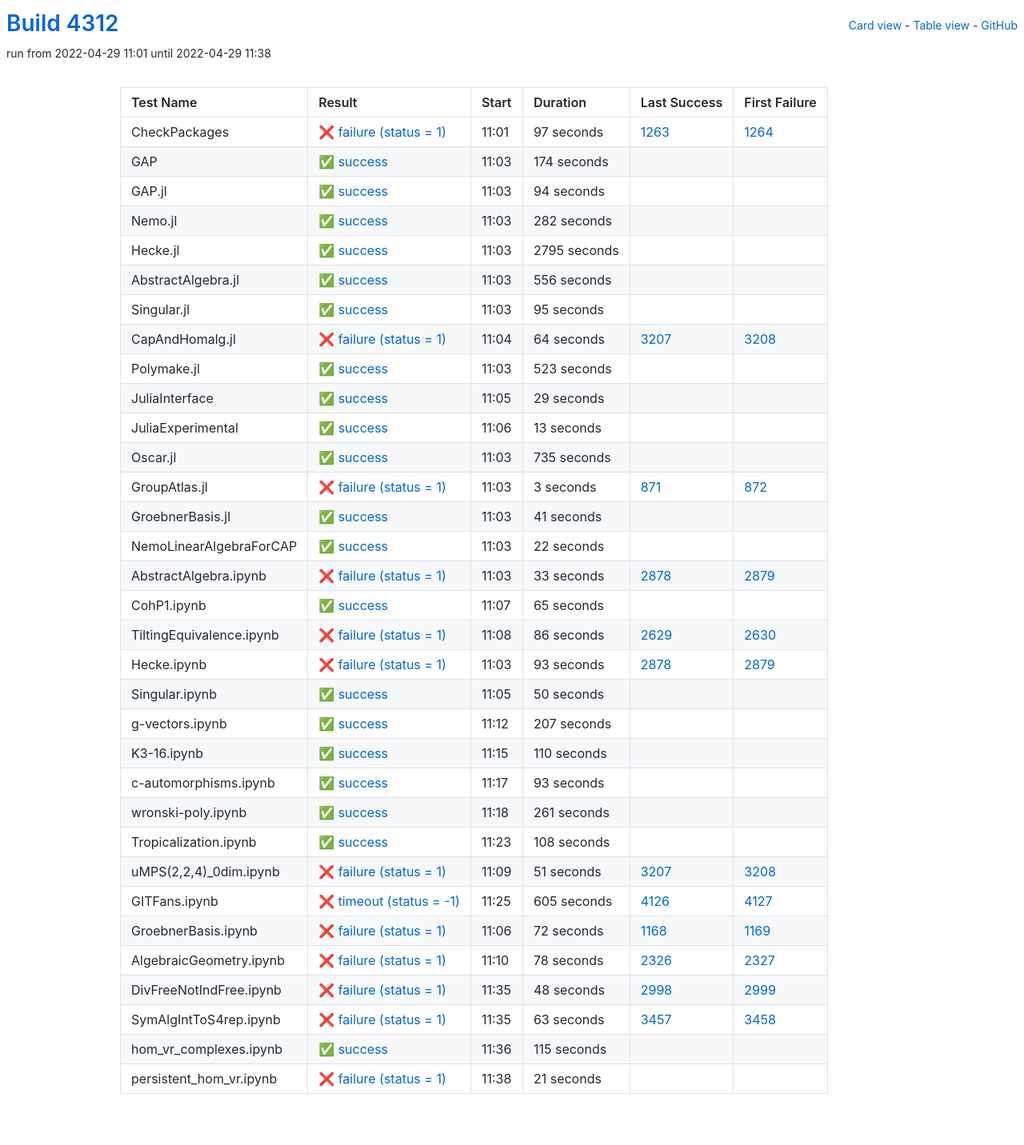
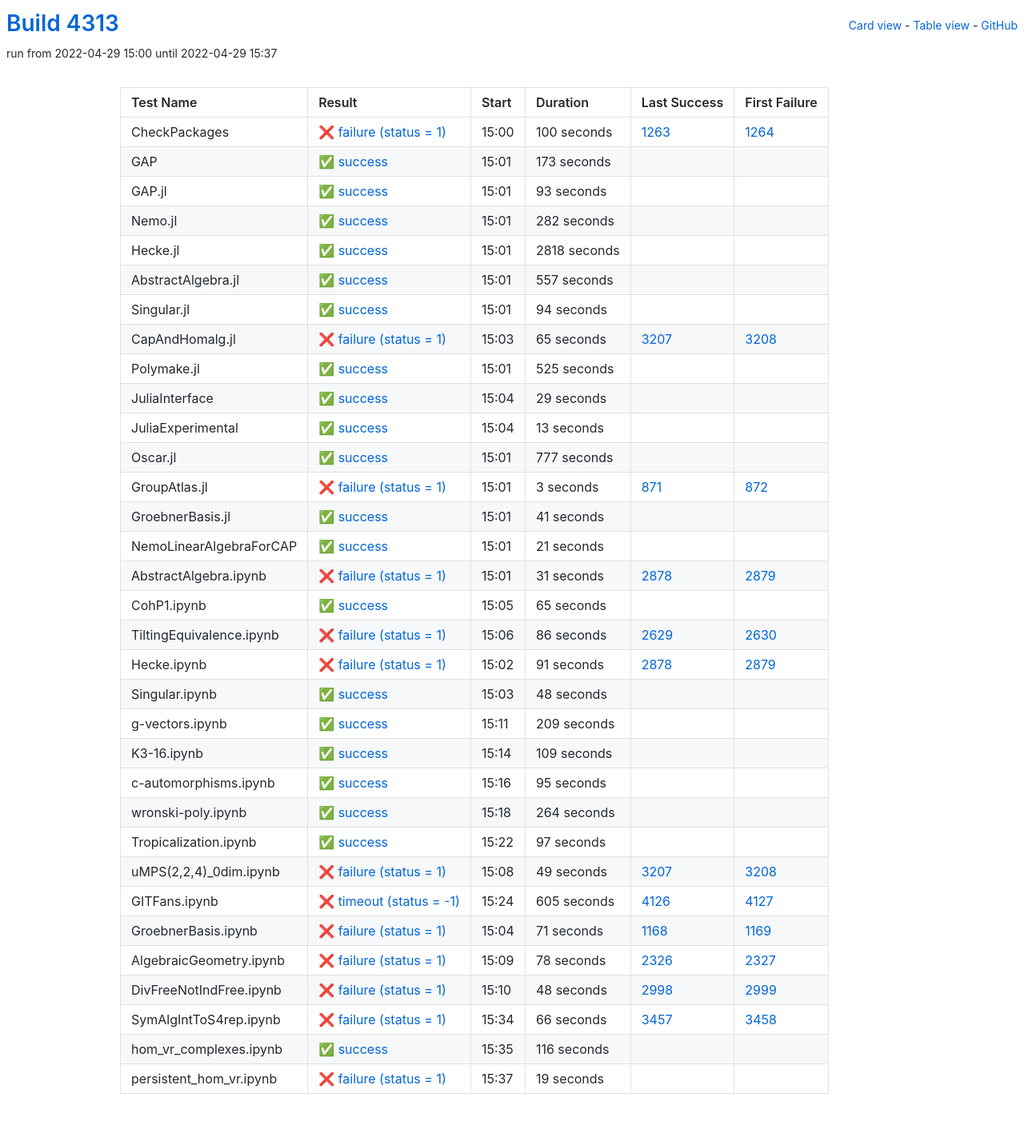
Before and after one commit to oscar-system/oscar-ci-status-stable, a Jekyll site: the page built from table.html, in a window 1280 px wide. Shown: the whole page at 80% size. Built offline with Jekyll 4.4.1, drawn with Linux system fonts in a browser that asks for light colours.

Commit message:
Build #4313

```diff
--- a/_data/ci.yml
+++ b/_data/ci.yml
@@ -1,6 +1,6 @@
 ---
-build: 4312
-build_url: https://oscarci.mathematik.uni-kl.de/job/oscar-stable/4312/
+build: 4313
+build_url: https://oscarci.mathematik.uni-kl.de/job/oscar-stable/4313/
 job: oscar-stable
 organization: oscar-system
 repo: oscar-ci-status-stable
@@ -8,44 +8,44 @@ repourl: https://github.com/oscar-system/oscar-ci-status-stable
 tests:
 - name: CheckPackages
   id: checkpackages
-  log: https://oscarci.mathematik.uni-kl.de/job/oscar-stable/4312/artifact/logs/build-4312/CheckPackages.log
-  start: 2022-04-29 11:01
+  log: https://oscarci.mathematik.uni-kl.de/job/oscar-stable/4313/artifact/logs/build-4313/CheckPackages.log
+  start: 2022-04-29 15:00
   success: false
   exitcode: 1
   status: failure
-  duration: 97
+  duration: 100
   last_success: 1263
   last_success_url: https://oscarci.mathematik.uni-kl.de/job/oscar-stable/1263/
   first_failure: 1264
   first_failure_url: https://oscarci.mathematik.uni-kl.de/job/oscar-stable/1264/
 - name: GAP
   id: gap
-  log: https://oscarci.mathematik.uni-kl.de/job/oscar-stable/4312/artifact/logs/build-4312/GAP.log
-  start: 2022-04-29 11:03
+  log: https://oscarci.mathematik.uni-kl.de/job/oscar-stable/4313/artifact/logs/build-4313/GAP.log
+  start: 2022-04-29 15:01
   success: true
   exitcode: 0
   status: success
-  duration: 174
+  duration: 173
   last_success: false
   last_success_url:
   first_failure: false
   first_failure_url:
 - name: GAP.jl
   id: gap-jl
-  log: https://oscarci.mathematik.uni-kl.de/job/oscar-stable/4312/artifact/logs/build-4312/GAP.jl.log
-  start: 2022-04-29 11:03
+  log: https://oscarci.mathematik.uni-kl.de/job/oscar-stable/4313/artifact/logs/build-4313/GAP.jl.log
+  start: 2022-04-29 15:01
   success: true
   exitcode: 0
   status: success
-  duration: 94
+  duration: 93
   last_success: false
   last_success_url:
   first_failure: false
   first_failure_url:
 - name: Nemo.jl
   id: nemo-jl
-  log: https://oscarci.mathematik.uni-kl.de/job/oscar-stable/4312/artifact/logs/build-4312/Nemo.jl.log
-  start: 2022-04-29 11:03
+  log: https://oscarci.mathematik.uni-kl.de/job/oscar-stable/4313/artifact/logs/build-4313/Nemo.jl.log
+  start: 2022-04-29 15:01
   success: true
   exitcode: 0
   status: success
@@ -56,68 +56,68 @@ tests:
   first_failure_url:
 - name: Hecke.jl
   id: hecke-jl
-  log: https://oscarci.mathematik.uni-kl.de/job/oscar-stable/4312/artifact/logs/build-4312/Hecke.jl.log
-  start: 2022-04-29 11:03
+  log: https://oscarci.mathematik.uni-kl.de/job/oscar-stable/4313/artifact/logs/build-4313/Hecke.jl.log
+  start: 2022-04-29 15:01
   success: true
   exitcode: 0
   status: success
-  duration: 2795
+  duration: 2818
   last_success: false
   last_success_url:
   first_failure: false
   first_failure_url:
 - name: AbstractAlgebra.jl
   id: abstractalgebra-jl
-  log: https://oscarci.mathematik.uni-kl.de/job/oscar-stable/4312/artifact/logs/build-4312/AbstractAlgebra.jl.log
-  start: 2022-04-29 11:03
+  log: https://oscarci.mathematik.uni-kl.de/job/oscar-stable/4313/artifact/logs/build-4313/AbstractAlgebra.jl.log
+  start: 2022-04-29 15:01
   success: true
   exitcode: 0
   status: success
-  duration: 556
+  duration: 557
   last_success: false
   last_success_url:
   first_failure: false
   first_failure_url:
 - name: Singular.jl
   id: singular-jl
-  log: https://oscarci.mathematik.uni-kl.de/job/oscar-stable/4312/artifact/logs/build-4312/Singular.jl.log
-  start: 2022-04-29 11:03
+  log: https://oscarci.mathematik.uni-kl.de/job/oscar-stable/4313/artifact/logs/build-4313/Singular.jl.log
+  start: 2022-04-29 15:01
   success: true
   exitcode: 0
   status: success
-  duration: 95
+  duration: 94
   last_success: false
   last_success_url:
   first_failure: false
   first_failure_url:
 - name: CapAndHomalg.jl
   id: capandhomalg-jl
-  log: https://oscarci.mathematik.uni-kl.de/job/oscar-stable/4312/artifact/logs/build-4312/CapAndHomalg.jl.log
-  start: 2022-04-29 11:04
+  log: https://oscarci.mathematik.uni-kl.de/job/oscar-stable/4313/artifact/logs/build-4313/CapAndHomalg.jl.log
+  start: 2022-04-29 15:03
   success: false
   exitcode: 1
   status: failure
-  duration: 64
+  duration: 65
   last_success: 3207
   last_success_url: https://oscarci.mathematik.uni-kl.de/job/oscar-stable/3207/
   first_failure: 3208
   first_failure_url: https://oscarci.mathematik.uni-kl.de/job/oscar-stable/3208/
 - name: Polymake.jl
   id: polymake-jl
-  log: https://oscarci.mathematik.uni-kl.de/job/oscar-stable/4312/artifact/logs/build-4312/Polymake.jl.log
-  start: 2022-04-29 11:03
+  log: https://oscarci.mathematik.uni-kl.de/job/oscar-stable/4313/artifact/logs/build-4313/Polymake.jl.log
+  start: 2022-04-29 15:01
   success: true
   exitcode: 0
   status: success
-  duration: 523
+  duration: 525
   last_success: false
   last_success_url:
   first_failure: false
   first_failure_url:
 - name: JuliaInterface
   id: juliainterface
-  log: https://oscarci.mathematik.uni-kl.de/job/oscar-stable/4312/artifact/logs/build-4312/JuliaInterface.log
-  start: 2022-04-29 11:05
+  log: https://oscarci.mathematik.uni-kl.de/job/oscar-stable/4313/artifact/logs/build-4313/JuliaInterface.log
+  start: 2022-04-29 15:04
   success: true
   exitcode: 0
   status: success
@@ -128,8 +128,8 @@ tests:
   first_failure_url:
 - name: JuliaExperimental
   id: juliaexperimental
-  log: https://oscarci.mathematik.uni-kl.de/job/oscar-stable/4312/artifact/logs/build-4312/JuliaExperimental.log
-  start: 2022-04-29 11:06
+  log: https://oscarci.mathematik.uni-kl.de/job/oscar-stable/4313/artifact/logs/build-4313/JuliaExperimental.log
+  start: 2022-04-29 15:04
   success: true
   exitcode: 0
   status: success
@@ -140,20 +140,20 @@ tests:
   first_failure_url:
 - name: Oscar.jl
   id: oscar-jl
-  log: https://oscarci.mathematik.uni-kl.de/job/oscar-stable/4312/artifact/logs/build-4312/Oscar.jl.log
-  start: 2022-04-29 11:03
+  log: https://oscarci.mathematik.uni-kl.de/job/oscar-stable/4313/artifact/logs/build-4313/Oscar.jl.log
+  start: 2022-04-29 15:01
   success: true
   exitcode: 0
   status: success
-  duration: 735
+  duration: 777
   last_success: false
   last_success_url:
   first_failure: false
   first_failure_url:
 - name: GroupAtlas.jl
   id: groupatlas-jl
-  log: https://oscarci.mathematik.uni-kl.de/job/oscar-stable/4312/artifact/logs/build-4312/GroupAtlas.jl.log
-  start: 2022-04-29 11:03
+  log: https://oscarci.mathematik.uni-kl.de/job/oscar-stable/4313/artifact/logs/build-4313/GroupAtlas.jl.log
+  start: 2022-04-29 15:01
   success: false
   exitcode: 1
   status: failure
@@ -164,8 +164,8 @@ tests:
   first_failure_url: https://oscarci.mathematik.uni-kl.de/job/oscar-stable/872/
 - name: GroebnerBasis.jl
   id: groebnerbasis-jl
-  log: https://oscarci.mathematik.uni-kl.de/job/oscar-stable/4312/artifact/logs/build-4312/GroebnerBasis.jl.log
-  start: 2022-04-29 11:03
+  log: https://oscarci.mathematik.uni-kl.de/job/oscar-stable/4313/artifact/logs/build-4313/GroebnerBasis.jl.log
+  start: 2022-04-29 15:01
   success: true
   exitcode: 0
   status: success
@@ -176,32 +176,32 @@ tests:
   first_failure_url:
 - name: NemoLinearAlgebraForCAP
   id: nemolinearalgebraforcap
-  log: https://oscarci.mathematik.uni-kl.de/job/oscar-stable/4312/artifact/logs/build-4312/NemoLinearAlgebraForCAP.log
-  start: 2022-04-29 11:03
+  log: https://oscarci.mathematik.uni-kl.de/job/oscar-stable/4313/artifact/logs/build-4313/NemoLinearAlgebraForCAP.log
+  start: 2022-04-29 15:01
   success: true
   exitcode: 0
   status: success
-  duration: 22
+  duration: 21
   last_success: false
   last_success_url:
   first_failure: false
   first_failure_url:
 - name: AbstractAlgebra.ipynb
   id: abstractalgebra-ipynb
-  log: https://oscarci.mathematik.uni-kl.de/job/oscar-stable/4312/artifact/logs/build-4312/AbstractAlgebra.ipynb.log
-  start: 2022-04-29 11:03
+  log: https://oscarci.mathematik.uni-kl.de/job/oscar-stable/4313/artifact/logs/build-4313/AbstractAlgebra.ipynb.log
+  start: 2022-04-29 15:01
   success: false
   exitcode: 1
   status: failure
-  duration: 33
+  duration: 31
   last_success: 2878
   last_success_url: https://oscarci.mathematik.uni-kl.de/job/oscar-stable/2878/
   first_failure: 2879
   first_failure_url: https://oscarci.mathematik.uni-kl.de/job/oscar-stable/2879/
 - name: CohP1.ipynb
   id: cohp1-ipynb
-  log: https://oscarci.mathematik.uni-kl.de/job/oscar-stable/4312/artifact/logs/build-4312/CohP1.ipynb.log
-  start: 2022-04-29 11:07
+  log: https://oscarci.mathematik.uni-kl.de/job/oscar-stable/4313/artifact/logs/build-4313/CohP1.ipynb.log
+  start: 2022-04-29 15:05
   success: true
   exitcode: 0
   status: success
@@ -212,8 +212,8 @@ tests:
   first_failure_url:
 - name: TiltingEquivalence.ipynb
   id: tiltingequivalence-ipynb
-  log: https://oscarci.mathematik.uni-kl.de/job/oscar-stable/4312/artifact/logs/build-4312/TiltingEquivalence.ipynb.log
-  start: 2022-04-29 11:08
+  log: https://oscarci.mathematik.uni-kl.de/job/oscar-stable/4313/artifact/logs/build-4313/TiltingEquivalence.ipynb.log
+  start: 2022-04-29 15:06
   success: false
   exitcode: 1
   status: failure
@@ -224,104 +224,104 @@ tests:
   first_failure_url: https://oscarci.mathematik.uni-kl.de/job/oscar-stable/2630/
 - name: Hecke.ipynb
   id: hecke-ipynb
-  log: https://oscarci.mathematik.uni-kl.de/job/oscar-stable/4312/artifact/logs/build-4312/Hecke.ipynb.log
-  start: 2022-04-29 11:03
+  log: https://oscarci.mathematik.uni-kl.de/job/oscar-stable/4313/artifact/logs/build-4313/Hecke.ipynb.log
+  start: 2022-04-29 15:02
   success: false
   exitcode: 1
   status: failure
-  duration: 93
+  duration: 91
   last_success: 2878
   last_success_url: https://oscarci.mathematik.uni-kl.de/job/oscar-stable/2878/
   first_failure: 2879
   first_failure_url: https://oscarci.mathematik.uni-kl.de/job/oscar-stable/2879/
 - name: Singular.ipynb
   id: singular-ipynb
-  log: https://oscarci.mathematik.uni-kl.de/job/oscar-stable/4312/artifact/logs/build-4312/Singular.ipynb.log
-  start: 2022-04-29 11:05
+  log: https://oscarci.mathematik.uni-kl.de/job/oscar-stable/4313/artifact/logs/build-4313/Singular.ipynb.log
+  start: 2022-04-29 15:03
   success: true
   exitcode: 0
   status: success
-  duration: 50
+  duration: 48
   last_success: false
   last_success_url:
   first_failure: false
   first_failure_url:
 - name: g-vectors.ipynb
   id: g-vectors-ipynb
-  log: https://oscarci.mathematik.uni-kl.de/job/oscar-stable/4312/artifact/logs/build-4312/g-vectors.ipynb.log
-  start: 2022-04-29 11:12
+  log: https://oscarci.mathematik.uni-kl.de/job/oscar-stable/4313/artifact/logs/build-4313/g-vectors.ipynb.log
+  start: 2022-04-29 15:11
   success: true
   exitcode: 0
   status: success
-  duration: 207
+  duration: 209
   last_success: false
   last_success_url:
   first_failure: false
   first_failure_url:
 - name: K3-16.ipynb
   id: k3-16-ipynb
-  log: https://oscarci.mathematik.uni-kl.de/job/oscar-stable/4312/artifact/logs/build-4312/K3-16.ipynb.log
-  start: 2022-04-29 11:15
+  log: https://oscarci.mathematik.uni-kl.de/job/oscar-stable/4313/artifact/logs/build-4313/K3-16.ipynb.log
+  start: 2022-04-29 15:14
   success: true
   exitcode: 0
   status: success
-  duration: 110
+  duration: 109
   last_success: false
   last_success_url:
   first_failure: false
   first_failure_url:
 - name: c-automorphisms.ipynb
   id: c-automorphisms-ipynb
-  log: https://oscarci.mathematik.uni-kl.de/job/oscar-stable/4312/artifact/logs/build-4312/c-automorphisms.ipynb.log
-  start: 2022-04-29 11:17
+  log: https://oscarci.mathematik.uni-kl.de/job/oscar-stable/4313/artifact/logs/build-4313/c-automorphisms.ipynb.log
+  start: 2022-04-29 15:16
   success: true
   exitcode: 0
   status: success
-  duration: 93
+  duration: 95
   last_success: false
   last_success_url:
   first_failure: false
   first_failure_url:
 - name: wronski-poly.ipynb
   id: wronski-poly-ipynb
-  log: https://oscarci.mathematik.uni-kl.de/job/oscar-stable/4312/artifact/logs/build-4312/wronski-poly.ipynb.log
-  start: 2022-04-29 11:18
+  log: https://oscarci.mathematik.uni-kl.de/job/oscar-stable/4313/artifact/logs/build-4313/wronski-poly.ipynb.log
+  start: 2022-04-29 15:18
   success: true
   exitcode: 0
   status: success
-  duration: 261
+  duration: 264
   last_success: false
   last_success_url:
   first_failure: false
   first_failure_url:
 - name: Tropicalization.ipynb
   id: tropicalization-ipynb
-  log: https://oscarci.mathematik.uni-kl.de/job/oscar-stable/4312/artifact/logs/build-4312/Tropicalization.ipynb.log
-  start: 2022-04-29 11:23
+  log: https://oscarci.mathematik.uni-kl.de/job/oscar-stable/4313/artifact/logs/build-4313/Tropicalization.ipynb.log
+  start: 2022-04-29 15:22
   success: true
   exitcode: 0
   status: success
-  duration: 108
+  duration: 97
   last_success: false
   last_success_url:
   first_failure: false
   first_failure_url:
 - name: uMPS(2,2,4)_0dim.ipynb
   id: umps-2-2-4-0dim-ipynb
-  log: https://oscarci.mathematik.uni-kl.de/job/oscar-stable/4312/artifact/logs/build-4312/uMPS-2-2-4-_0dim.ipynb.log
-  start: 2022-04-29 11:09
+  log: https://oscarci.mathematik.uni-kl.de/job/oscar-stable/4313/artifact/logs/build-4313/uMPS-2-2-4-_0dim.ipynb.log
+  start: 2022-04-29 15:08
   success: false
   exitcode: 1
   status: failure
-  duration: 51
+  duration: 49
   last_success: 3207
   last_success_url: https://oscarci.mathematik.uni-kl.de/job/oscar-stable/3207/
   first_failure: 3208
   first_failure_url: https://oscarci.mathematik.uni-kl.de/job/oscar-stable/3208/
 - name: GITFans.ipynb
   id: gitfans-ipynb
-  log: https://oscarci.mathematik.uni-kl.de/job/oscar-stable/4312/artifact/logs/build-4312/GITFans.ipynb.log
-  start: 2022-04-29 11:25
+  log: https://oscarci.mathematik.uni-kl.de/job/oscar-stable/4313/artifact/logs/build-4313/GITFans.ipynb.log
+  start: 2022-04-29 15:24
   success: false
   exitcode: -1
   status: timeout
@@ -332,20 +332,20 @@ tests:
   first_failure_url: https://oscarci.mathematik.uni-kl.de/job/oscar-stable/4127/
 - name: GroebnerBasis.ipynb
   id: groebnerbasis-ipynb
-  log: https://oscarci.mathematik.uni-kl.de/job/oscar-stable/4312/artifact/logs/build-4312/GroebnerBasis.ipynb.log
-  start: 2022-04-29 11:06
+  log: https://oscarci.mathematik.uni-kl.de/job/oscar-stable/4313/artifact/logs/build-4313/GroebnerBasis.ipynb.log
+  start: 2022-04-29 15:04
   success: false
   exitcode: 1
   status: failure
-  duration: 72
+  duration: 71
   last_success: 1168
   last_success_url: https://oscarci.mathematik.uni-kl.de/job/oscar-stable/1168/
   first_failure: 1169
   first_failure_url: https://oscarci.mathematik.uni-kl.de/job/oscar-stable/1169/
 - name: AlgebraicGeometry.ipynb
   id: algebraicgeometry-ipynb
-  log: https://oscarci.mathematik.uni-kl.de/job/oscar-stable/4312/artifact/logs/build-4312/AlgebraicGeometry.ipynb.log
-  start: 2022-04-29 11:10
+  log: https://oscarci.mathematik.uni-kl.de/job/oscar-stable/4313/artifact/logs/build-4313/AlgebraicGeometry.ipynb.log
+  start: 2022-04-29 15:09
   success: false
   exitcode: 1
   status: failure
@@ -356,8 +356,8 @@ tests:
   first_failure_url: https://oscarci.mathematik.uni-kl.de/job/oscar-stable/2327/
 - name: DivFreeNotIndFree.ipynb
   id: divfreenotindfree-ipynb
-  log: https://oscarci.mathematik.uni-kl.de/job/oscar-stable/4312/artifact/logs/build-4312/DivFreeNotIndFree.ipynb.log
-  start: 2022-04-29 11:35
+  log: https://oscarci.mathematik.uni-kl.de/job/oscar-stable/4313/artifact/logs/build-4313/DivFreeNotIndFree.ipynb.log
+  start: 2022-04-29 15:10
   success: false
   exitcode: 1
   status: failure
@@ -368,36 +368,36 @@ tests:
   first_failure_url: https://oscarci.mathematik.uni-kl.de/job/oscar-stable/2999/
 - name: SymAlgIntToS4rep.ipynb
   id: symalginttos4rep-ipynb
-  log: https://oscarci.mathematik.uni-kl.de/job/oscar-stable/4312/artifact/logs/build-4312/SymAlgIntToS4rep.ipynb.log
-  start: 2022-04-29 11:35
+  log: https://oscarci.mathematik.uni-kl.de/job/oscar-stable/4313/artifact/logs/build-4313/SymAlgIntToS4rep.ipynb.log
+  start: 2022-04-29 15:34
   success: false
   exitcode: 1
   status: failure
-  duration: 63
+  duration: 66
   last_success: 3457
   last_success_url: https://oscarci.mathematik.uni-kl.de/job/oscar-stable/3457/
   first_failure: 3458
   first_failure_url: https://oscarci.mathematik.uni-kl.de/job/oscar-stable/3458/
 - name: hom_vr_complexes.ipynb
   id: hom-vr-complexes-ipynb
-  log: https://oscarci.mathematik.uni-kl.de/job/oscar-stable/4312/artifact/logs/build-4312/hom_vr_complexes.ipynb.log
-  start: 2022-04-29 11:36
+  log: https://oscarci.mathematik.uni-kl.de/job/oscar-stable/4313/artifact/logs/build-4313/hom_vr_complexes.ipynb.log
+  start: 2022-04-29 15:35
   success: true
   exitcode: 0
   status: success
-  duration: 115
+  duration: 116
   last_success: false
   last_success_url:
   first_failure: false
   first_failure_url:
 - name: persistent_hom_vr.ipynb
   id: persistent-hom-vr-ipynb
-  log: https://oscarci.mathematik.uni-kl.de/job/oscar-stable/4312/artifact/logs/build-4312/persistent_hom_vr.ipynb.log
-  start: 2022-04-29 11:38
+  log: https://oscarci.mathematik.uni-kl.de/job/oscar-stable/4313/artifact/logs/build-4313/persistent_hom_vr.ipynb.log
+  start: 2022-04-29 15:37
   success: false
   exitcode: 1
   status: failure
-  duration: 21
+  duration: 19
   last_success: false
   last_success_url:
   first_failure: false
```
Also changed, not shown: README.md.
